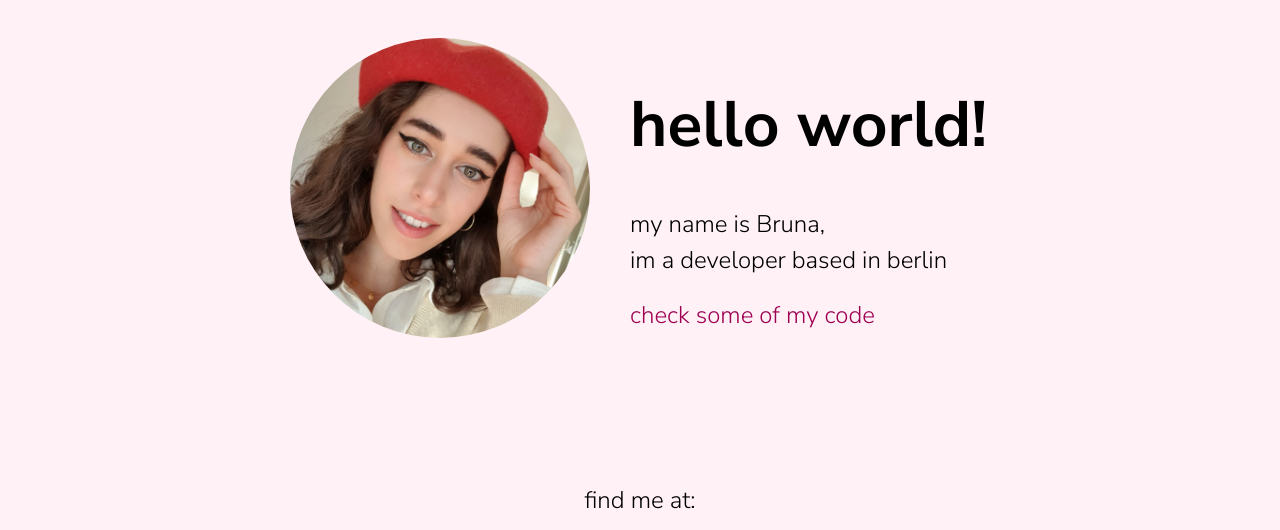
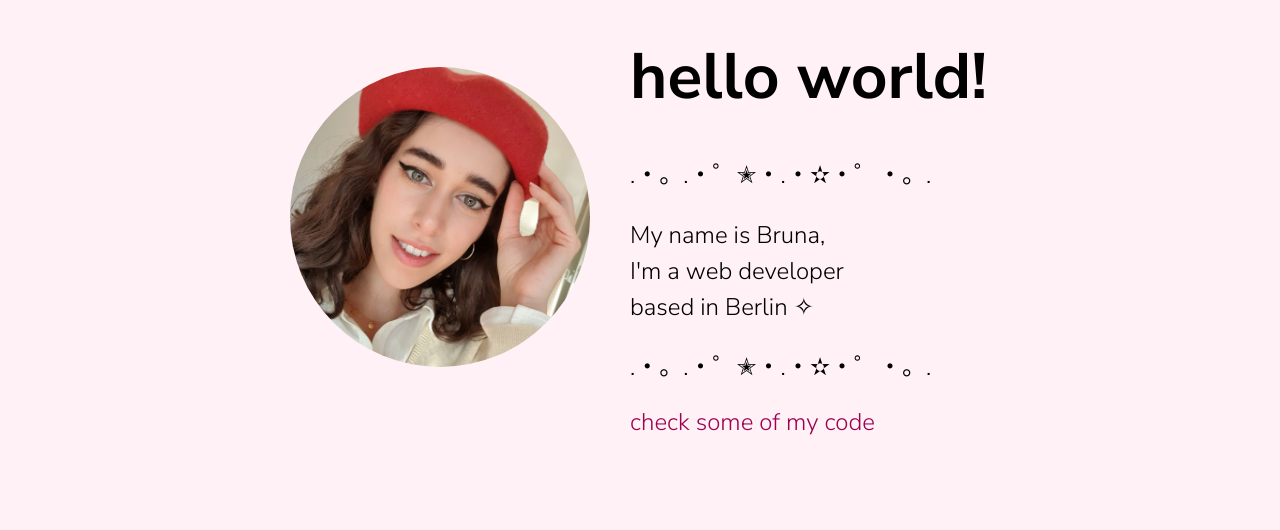
Before and after one commit to brunabrunabruna/portfolio-website, a website: page index.html in a window 1280 px wide. Shown: the part 142-672 px from the top of the page. Drawn offline with nearby package versions, Linux system fonts and the light colour scheme.

Commit message:
updated page content

```diff
--- a/index.html
+++ b/index.html
@@ -64,10 +64,13 @@
         />
         <div class="profile-text">
           <h1>hello world!</h1>
+          <p>.・。.・゜✭・.・✫・゜・。.</p>
           <p>
-            my name is Bruna, <br />
-            im a <span> developer</span> based in berlin
+            My name is Bruna, <br />
+            I'm a <span> web developer</span> <br />
+            based in Berlin ✧
           </p>
+          <p>.・。.・゜✭・.・✫・゜・。.</p>
           <a href="#">check some of my code</a>
         </div>
       </article>
```
Also changed, not shown: about.html (+1 -1 lines), contact.html (+1 -1 lines), work.html (+1 -1 lines).
